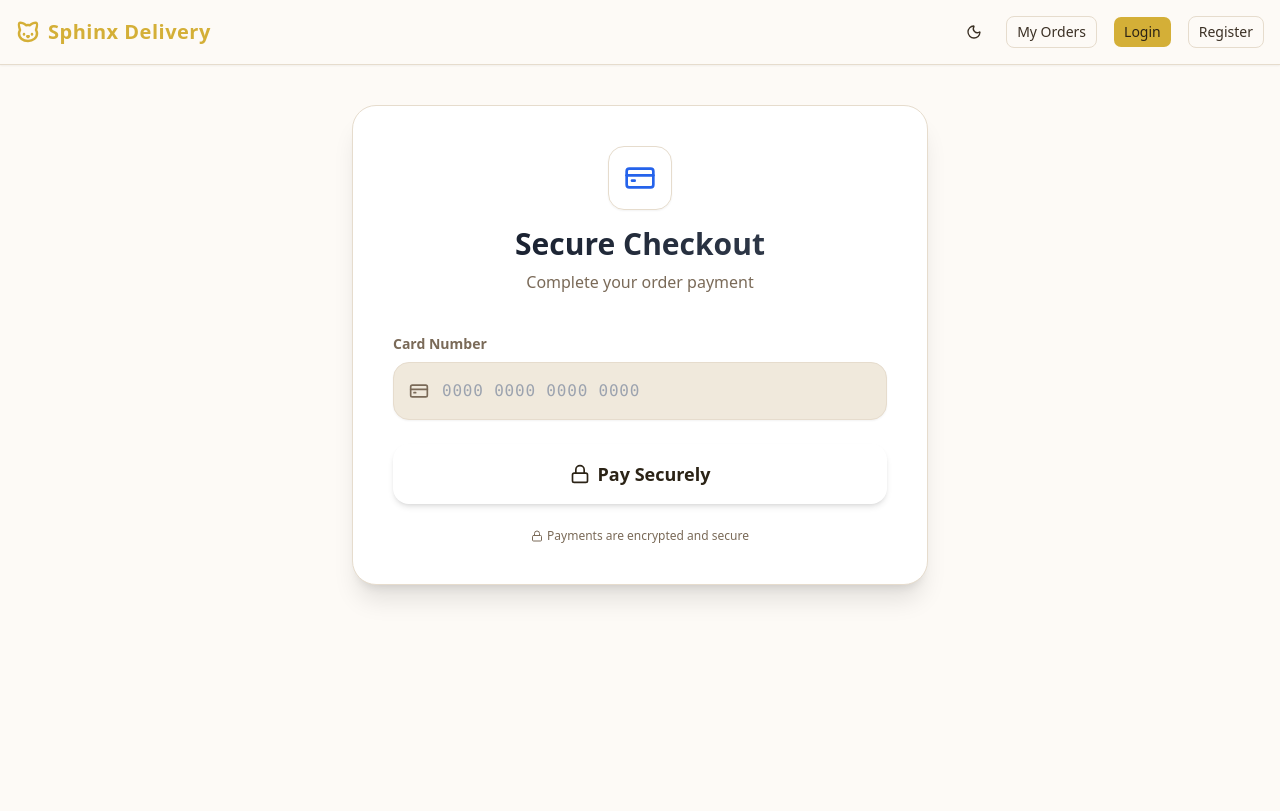
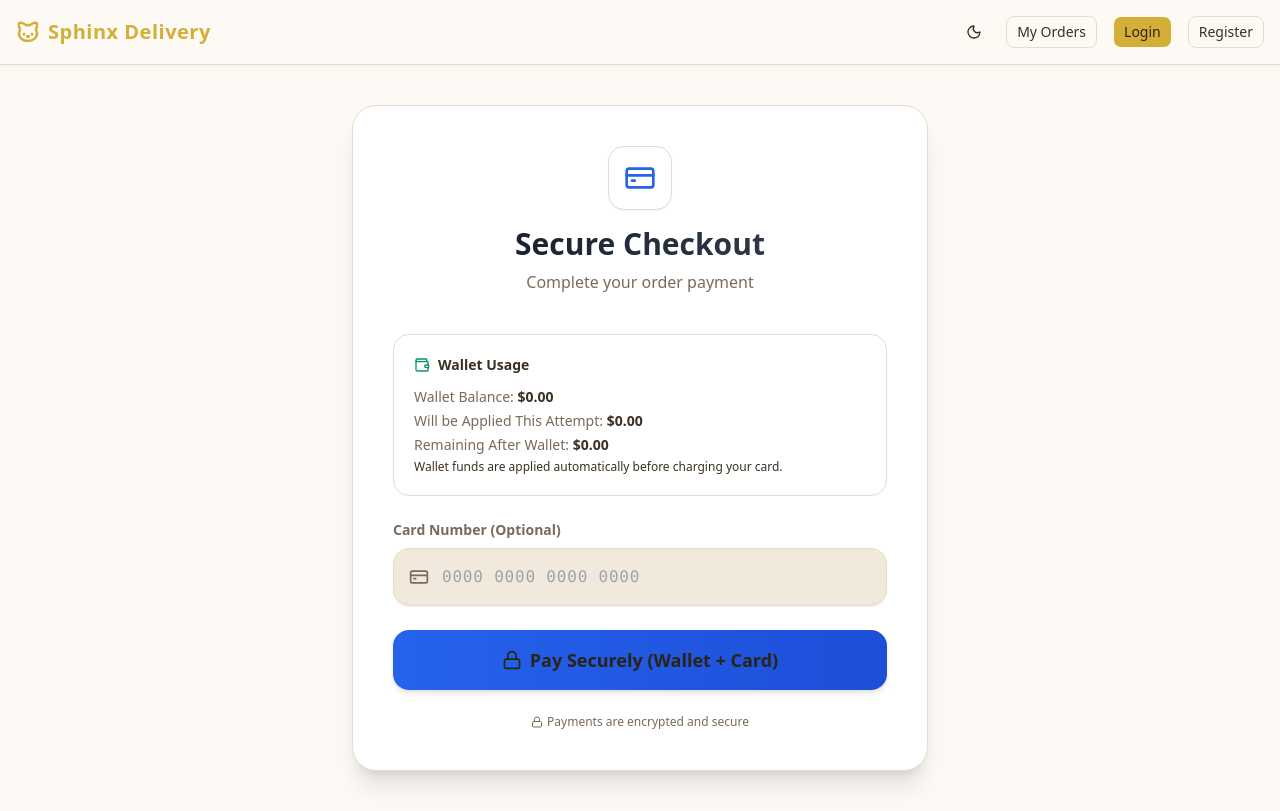
Before and after one commit to turbo-leg/COSC_310, a React (Vite) app in the folder frontend/: page /payment/1 in a window 1280 px wide. Built offline with nearby package versions, Linux system fonts and the light colour scheme; no server answers.

Commit message:
fixed ETA writing, bugs in payment

```diff
--- a/frontend/src/pages/CheckoutPayment.jsx
+++ b/frontend/src/pages/CheckoutPayment.jsx
@@ -1,22 +1,54 @@
-import React, { useState } from 'react';
+import React, { useEffect, useMemo, useState } from 'react';
 import { useNavigate, useParams, useLocation } from 'react-router-dom';
 import api from '../lib/api';
-import { CreditCard, CheckCircle2, AlertCircle, Lock } from 'lucide-react';
+import { CreditCard, CheckCircle2, AlertCircle, Lock, Wallet } from 'lucide-react';
 
 const CheckoutPayment = () => {
   const navigate = useNavigate();
   const { orderId } = useParams();
   const location = useLocation();
   const amount = location.state?.amount || 0;
+  const [currentAmountDue, setCurrentAmountDue] = useState(amount);
   const [creditCard, setCreditCard] = useState('');
+  const [walletBalance, setWalletBalance] = useState(0);
+  const [walletLoading, setWalletLoading] = useState(true);
   const [loading, setLoading] = useState(false);
   const [error, setError] = useState('');
+  const [info, setInfo] = useState('');
   const [success, setSuccess] = useState(false);
   const [transactionId, setTransactionId] = useState('');
+  const [lastWalletApplied, setLastWalletApplied] = useState(0);
+  const [lastCardCharged, setLastCardCharged] = useState(0);
+
+  const walletPreviewApplied = useMemo(
+    () => Math.min(Number(walletBalance || 0), Number(currentAmountDue || 0)),
+    [walletBalance, currentAmountDue]
+  );
+  const previewRemaining = useMemo(
+    () => Math.max(Number(currentAmountDue || 0) - walletPreviewApplied, 0),
+    [currentAmountDue, walletPreviewApplied]
+  );
+
+  const loadWallet = async () => {
+    try {
+      setWalletLoading(true);
+      const walletRes = await api.get('/wallet/me');
+      setWalletBalance(Number(walletRes.data?.walletBalance || 0));
+    } catch {
+      // Checkout can still proceed without displaying wallet preview.
+      setWalletBalance(0);
+    } finally {
+      setWalletLoading(false);
+    }
+  };
+
+  useEffect(() => {
+    loadWallet();
+  }, []);
 
   const handlePayment = async (e) => {
     e.preventDefault();
-    if (creditCard.length < 16) {
+    if (creditCard && creditCard.length < 16) {
       setError('Please enter a valid 16-digit credit card number.');
       return;
     }
@@ -24,13 +56,26 @@ const CheckoutPayment = () => {
     try {
       setLoading(true);
       setError('');
+      setInfo('');
       // 1. Process Payment
       const paymentRes = await api.post('/payments/process', {
         order_id: orderId,
-        credit_card: creditCard
+        credit_card: creditCard || null
       });
 
       setTransactionId(paymentRes.data.transaction_id);
+      setLastWalletApplied(Number(paymentRes.data.wallet_applied || 0));
+      setLastCardCharged(Number(paymentRes.data.card_charged || 0));
+
+      const remainingDue = Number(paymentRes.data.amount_due || 0);
+      setCurrentAmountDue(remainingDue);
+
+      if (remainingDue > 0) {
+        setInfo(paymentRes.data.message || 'Wallet payment applied. Remaining amount still due.');
+        setCreditCard('');
+        await loadWallet();
+        return;
+      }
 
       // 2. Update Order Status
       await api.patch(`/orders/${orderId}/payment`, {
@@ -72,12 +117,32 @@ const CheckoutPayment = () => {
         <p className="text-muted-foreground mt-2">Complete your order payment</p>
       </div>
 
-      {amount > 0 && (
+      {currentAmountDue > 0 && (
         <div className="bg-muted text-muted-foreground rounded-2xl p-6 mb-8 flex justify-between items-center border border-border/60">
           <span className="text-muted-foreground font-medium">Total Amount Due</span>
-          <span className="text-3xl font-bold text-foreground">${amount.toFixed(2)}</span>
+          <span className="text-3xl font-bold text-foreground">${currentAmountDue.toFixed(2)}</span>
         </div>
       )}
+
+      <div className="bg-card text-card-foreground rounded-2xl p-5 mb-6 border border-border/70">
+        <div className="flex items-center gap-2 text-sm font-semibold text-foreground mb-3">
+          <Wallet className="w-4 h-4 text-emerald-600" /> Wallet Usage
+        </div>
+        <div className="space-y-1 text-sm">
+          <p className="text-muted-foreground">
+            Wallet Balance: <span className="font-semibold text-foreground">{walletLoading ? 'Loading...' : `$${walletBalance.toFixed(2)}`}</span>
+          </p>
+          <p className="text-muted-foreground">
+            Will be Applied This Attempt: <span className="font-semibold text-foreground">${walletPreviewApplied.toFixed(2)}</span>
+          </p>
+          <p className="text-muted-foreground">
+            Remaining After Wallet: <span className="font-semibold text-foreground">${previewRemaining.toFixed(2)}</span>
+          </p>
+          <p className="text-xs text-muted-foreground/90 mt-2">
+            Wallet funds are applied automatically before charging your card.
+          </p>
+        </div>
+      </div>
 
       {error && (
         <div className="flex items-center gap-3 p-4 mb-8 bg-red-50 text-red-700 rounded-xl border border-red-100 animate-in shake">
@@ -86,9 +151,26 @@ const CheckoutPayment = () => {
         </div>
       )}
 
+      {info && (
+        <div className="flex items-center gap-3 p-4 mb-8 bg-amber-50 text-amber-700 rounded-xl border border-amber-100">
+          <AlertCircle className="w-5 h-5 shrink-0" />
+          <div className="text-sm">
+            <p className="font-semibold">{info}</p>
+            <p>
+              Wallet Applied: ${lastWalletApplied.toFixed(2)} • Card Charged: ${lastCardCharged.toFixed(2)}
+            </p>
+            <p>
+              Remaining Due: ${currentAmountDue.toFixed(2)}
+            </p>
+          </div>
+        </div>
+      )}
+
       <form onSubmit={handlePayment} className="space-y-6">
         <div>
-          <label className="block text-sm font-semibold text-muted-foreground mb-2">Card Number</label>
+          <label className="block text-sm font-semibold text-muted-foreground mb-2">
+            {previewRemaining > 0 ? 'Card Number (Required for Remaining Balance)' : 'Card Number (Optional)'}
+          </label>
           <div className="relative group">
             <input
               type="text"
@@ -97,7 +179,7 @@ const CheckoutPayment = () => {
               value={creditCard}
               onChange={(e) => setCreditCard(e.target.value.replace(/\D/g, ''))}
               className="w-full pl-12 pr-4 py-4 bg-muted text-muted-foreground border border-border rounded-2xl focus:bg-card text-card-foreground focus:ring-2 focus:ring-primary-500 focus:border-primary-500 transition-all text-foreground font-mono tracking-wider shadow-sm group-hover:border-border"
-              required
+              required={previewRemaining > 0}
             />
             <CreditCard className="absolute left-4 top-1/2 -translate-y-1/2 w-5 h-5 text-muted-foreground group-hover:text-blue-500 transition-colors" />
           </div>
@@ -105,9 +187,9 @@ const CheckoutPayment = () => {
 
         <button
           type="submit"
-          disabled={loading || creditCard.length < 16}
+          disabled={loading}
           className={`w-full py-4 px-6 rounded-2xl text-primary-foreground font-bold text-lg transition-all shadow-md hover:shadow-xl flex justify-center items-center gap-2
-            ${loading || creditCard.length < 16
+            ${loading
               ? 'bg-accent/80 text-accent-foreground cursor-not-allowed text-muted-foreground'
               : 'bg-gradient-to-r from-blue-600 to-blue-700 hover:from-blue-700 hover:to-blue-800 transform hover:-translate-y-0.5'
             }`}
@@ -117,7 +199,7 @@ const CheckoutPayment = () => {
           ) : (
             <>
               <Lock className="w-5 h-5" />
-              Pay Securely
+              Pay Securely (Wallet + Card)
             </>
           )}
         </button>
--- a/frontend/src/pages/UserOrders.jsx
+++ b/frontend/src/pages/UserOrders.jsx
@@ -121,9 +121,14 @@ export default function UserOrders() {
                     <XCircle className="w-4 h-4" /> Cancel
                   </button>
                 )}
-                {order.payment_status?.toLowerCase() === 'pending' && order.status !== 'cancelled' && (
+                {['pending', 'partial'].includes(order.payment_status?.toLowerCase()) &&
+                  order.status !== 'cancelled' && (
                   <button
-                    onClick={() => navigate(`/payment/${order.orderId}`, { state: { amount: order.order_value } })}
+                    onClick={() =>
+                      navigate(`/payment/${order.orderId}`, {
+                        state: { amount: order.amount_due ?? order.order_value },
+                      })
+                    }
                     className="flex-1 flex items-center justify-center gap-2 px-6 py-3 bg-green-50 text-green-700 rounded-xl font-medium hover:bg-green-100 transition border border-green-200"
                   >
                     Make Payment <ArrowRight className="w-4 h-4" />
```
Also changed, not shown: frontend/src/pages/OrderTracker.jsx (+64 -6 lines).
